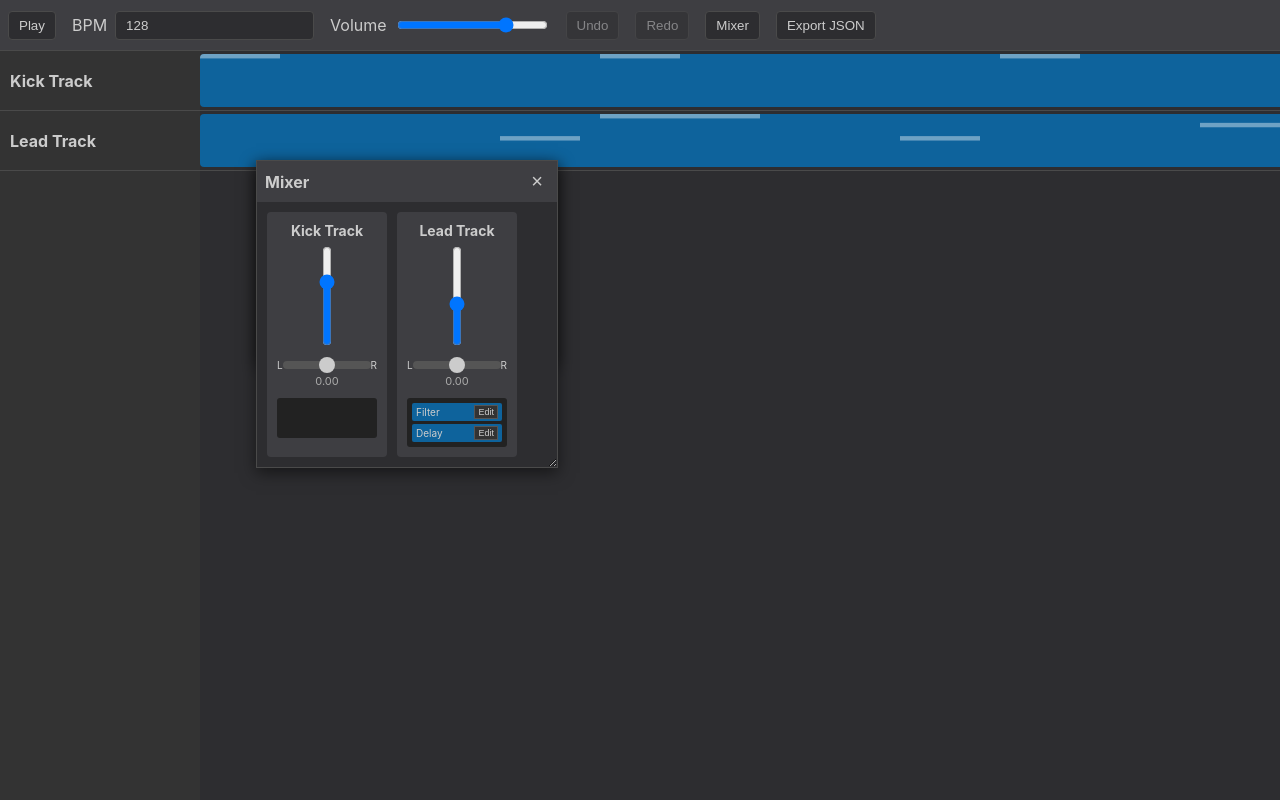
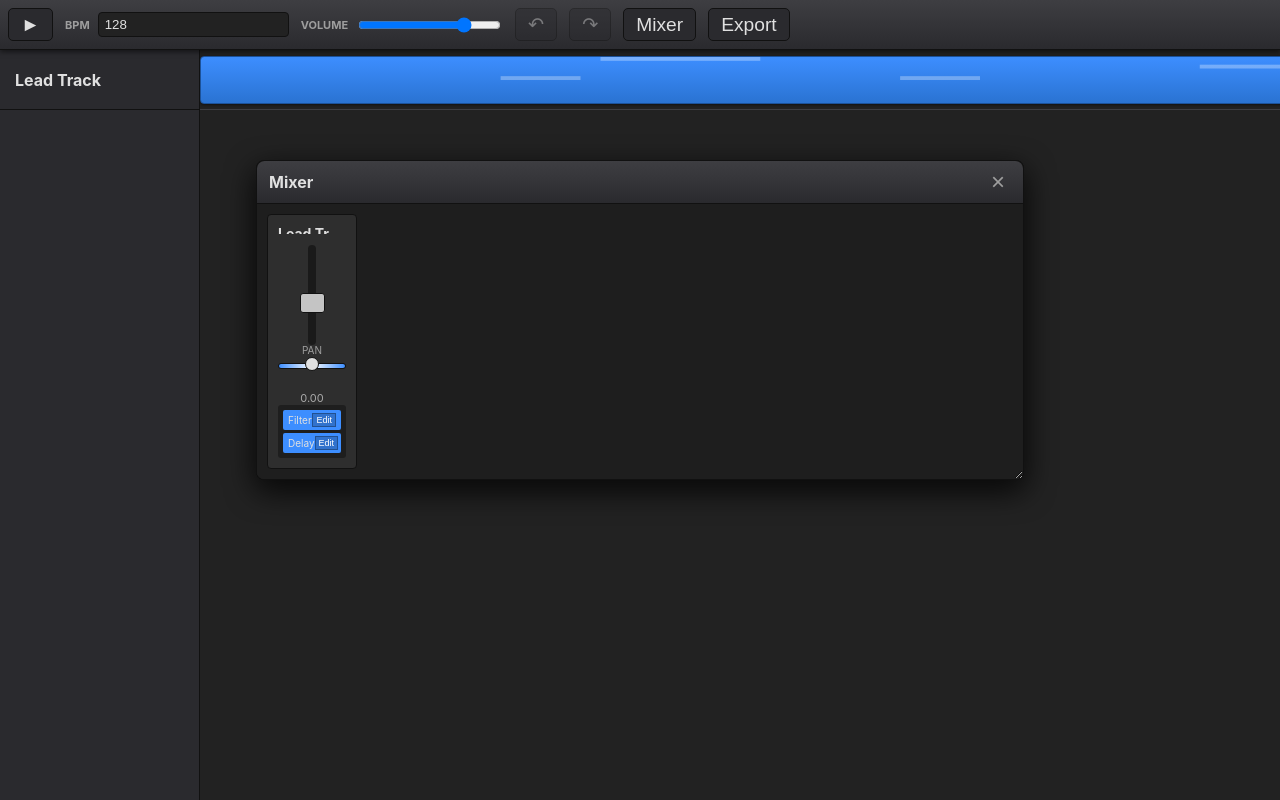
Before and after one commit to skywarspro15/Synq, a plain HTML site: page index.html in a window 1280 px wide. Drawn offline with Linux system fonts and the light colour scheme.

Commit message:
Major UI redesign + demo song update

```diff
--- a/js/ui/Mixer.js
+++ b/js/ui/Mixer.js
@@ -14,9 +14,6 @@ class Mixer {
     this.window.querySelector(".window-close-btn").onclick = () => this.hide();
     this.initDrag();
 
-    // ** THE FIX IS HERE **
-    // The event listener is attached ONCE when the Mixer is created.
-    // It listens for clicks on the container and checks if the clicked element was an "Edit" button.
     this.container.addEventListener("click", (e) => {
       if (e.target.classList.contains("edit-fx-btn")) {
         const trackName = e.target.dataset.trackName;
@@ -54,21 +51,24 @@ class Mixer {
 
       const strip = document.createElement("div");
       strip.className = "channel-strip";
+
+      // ** THE FIX IS HERE: New, clearer HTML structure for the pan control **
       strip.innerHTML = `
                 <label>${track.name}</label>
                 <input type="range" class="volume-slider" min="0" max="1.5" step="0.01" value="${
                   track.volume
                 }">
+                <br> <br>
                 <div class="pan-control">
-                    <span>L</span>
+                    <label>PAN</label>
                     <input type="range" class="pan-slider" min="-1" max="1" step="0.01" value="${
                       track.pan
                     }">
-                    <span>R</span>
                 </div>
                 <span class="pan-display">${parseFloat(track.pan).toFixed(
                   2
                 )}</span>
+
                 <div class="fx-list">${fxItemsHtml}</div>
             `;
 
--- a/js/ui/Toolbar.js
+++ b/js/ui/Toolbar.js
@@ -3,25 +3,23 @@ class Toolbar {
     this.app = app;
     const container = document.getElementById("toolbar-container");
 
-    // ** THE FIX IS HERE **
-    // First, create the HTML content of the toolbar.
     container.innerHTML = `
-            <button id="play-button">Play</button>
+            <button id="play-button" title="Play/Stop">►</button>
             <div class="control-group">
                 <label for="bpm-input">BPM</label>
-                <input type="number" id="bpm-input">
+                <input type="number" id="bpm-input" title="Beats Per Minute">
             </div>
             <div class="control-group">
                 <label for="master-volume">Volume</label>
-                <input type="range" id="master-volume" min="0" max="100">
+                <input type="range" id="master-volume" min="0" max="100" title="Master Volume">
             </div>
-            <button id="undo-button" disabled>Undo</button>
-            <button id="redo-button" disabled>Redo</button>
-            <button id="mixer-button">Mixer</button>
-            <button id="export-json-button">Export JSON</button>
+            <button id="undo-button" disabled title="Undo (Ctrl+Z)">↶</button>
+            <button id="redo-button" disabled title="Redo (Ctrl+Y)">↷</button>
+            <button id="mixer-button" title="Show Mixer">Mixer</button>
+            <button id="export-json-button" title="Export Song Data">Export</button>
         `;
 
-    // Now that the elements exist in the DOM, get references to them.
+    // Get references to all elements
     this.playButton = document.getElementById("play-button");
     this.bpmInput = document.getElementById("bpm-input");
     this.volumeSlider = document.getElementById("master-volume");
@@ -30,7 +28,7 @@ class Toolbar {
     this.mixerButton = document.getElementById("mixer-button");
     this.exportButton = document.getElementById("export-json-button");
 
-    // Finally, attach the event listeners.
+    // Add event listeners
     this.playButton.onclick = () => this.app.togglePlayback();
     this.bpmInput.onchange = () =>
       this.app.performAction(() => {
@@ -45,11 +43,8 @@ class Toolbar {
   }
 
   render() {
-    this.playButton.textContent = this.app.songPlayer.isPlaying
-      ? "Stop"
-      : "Play";
+    this.playButton.innerHTML = this.app.songPlayer.isPlaying ? "⏹" : "►";
     this.bpmInput.value = this.app.songData.bpm;
-
     this.undoButton.disabled = this.app.history.undoStack.length <= 1;
     this.redoButton.disabled = this.app.history.redoStack.length === 0;
   }
--- a/song.json
+++ b/song.json
@@ -6,20 +6,9 @@
       "name": "Main Synth",
       "plugin": "BasicSynth",
       "params": { "waveform": "sawtooth" }
-    },
-    {
-      "name": "Kick Synth",
-      "plugin": "BasicSynth",
-      "params": { "waveform": "triangle" }
     }
   ],
   "patterns": {
-    "kick_pattern": [
-      { "time": 0, "pitch": "C2", "duration": 0.2 },
-      { "time": 1, "pitch": "C2", "duration": 0.2 },
-      { "time": 2, "pitch": "C2", "duration": 0.2 },
-      { "time": 3, "pitch": "C2", "duration": 0.2 }
-    ],
     "lead_pattern_A": [
       { "time": 0.75, "pitch": "G4", "duration": 0.2 },
       { "time": 1, "pitch": "C5", "duration": 0.4 },
@@ -30,13 +19,6 @@
     ]
   },
   "tracks": [
-    {
-      "name": "Kick Track",
-      "instrument": "Kick Synth",
-      "volume": 1.0,
-      "pan": 0,
-      "fx": []
-    },
     {
       "name": "Lead Track",
       "instrument": "Main Synth",
@@ -56,12 +38,6 @@
   ],
   "arrangement": [
     {
-      "track": "Kick Track",
-      "pattern": "kick_pattern",
-      "startTime": 0,
-      "repeat": 4
-    },
-    {
       "track": "Lead Track",
       "pattern": "lead_pattern_A",
       "startTime": 0,
--- a/style.css
+++ b/style.css
@@ -1,23 +1,49 @@
+/* --- Global & Root Variables --- */
 :root {
-  --bg-main: #252526;
-  --bg-panel: #2d2d30;
-  --bg-header: #3e3e42;
-  --border-color: #4a4a4a;
-  --text-light: #cccccc;
-  --accent-color: #0e639c;
-  --note-color: #d1692a;
-  --playhead-color: rgba(255, 0, 0, 0.7);
+  --bg-darkest: #181818;
+  --bg-dark: #222222;
+  --bg-medium: #2a2a2e;
+  --bg-light: #3e3e42;
+  --border-color: #111111;
+  --accent-primary: #3d8eff;
+  --accent-secondary: #ff7b00;
+  --text-primary: #e0e0e0;
+  --text-secondary: #9e9e9e;
+  --shadow-color: rgba(0, 0, 0, 0.5);
 }
+
 html,
 body {
   margin: 0;
   padding: 0;
-  font-family: -apple-system, BlinkMacSystemFont, "Segoe UI", sans-serif;
-  background-color: var(--bg-main);
-  color: var(--text-light);
+  font-family: -apple-system, BlinkMacSystemFont, "Segoe UI", Roboto, Helvetica,
+    Arial, sans-serif, "Apple Color Emoji", "Segoe UI Emoji";
+  background-color: var(--bg-darkest);
+  color: var(--text-primary);
   overflow: hidden;
   height: 100vh;
 }
+* {
+  box-sizing: border-box;
+}
+
+/* --- Custom Scrollbars --- */
+::-webkit-scrollbar {
+  width: 10px;
+  height: 10px;
+}
+::-webkit-scrollbar-track {
+  background: var(--bg-dark);
+}
+::-webkit-scrollbar-thumb {
+  background: var(--bg-light);
+  border-radius: 5px;
+}
+::-webkit-scrollbar-thumb:hover {
+  background: #555;
+}
+
+/* --- App Layout --- */
 #app-container {
   display: flex;
   flex-direction: column;
@@ -26,28 +52,41 @@ body {
 .panel {
   position: relative;
   overflow: auto;
-  background-color: var(--bg-panel);
+  background-color: var(--bg-dark);
   flex-grow: 1;
 }
+
+/* --- Toolbar --- */
 #toolbar-container {
   padding: 8px;
   display: flex;
-  gap: 1rem;
+  gap: 0.75rem;
   align-items: center;
-  background-color: var(--bg-header);
+  background: linear-gradient(to bottom, var(--bg-light), var(--bg-medium));
   border-bottom: 1px solid var(--border-color);
   flex-shrink: 0;
+  box-shadow: 0 2px 5px var(--shadow-color);
+  z-index: 200;
 }
-#toolbar-container button,
-#toolbar-container input {
-  background-color: var(--bg-panel);
+#toolbar-container button {
+  background: var(--bg-medium);
   border: 1px solid var(--border-color);
-  color: var(--text-light);
-  border-radius: 4px;
-  padding: 6px 10px;
+  color: var(--text-primary);
+  border-radius: 5px;
+  padding: 6px 12px;
+  font-size: 1.2em;
+  line-height: 1;
+  transition: all 0.1s ease;
+}
+#toolbar-container button:hover:not(:disabled) {
+  background-color: var(--bg-light);
+  border-color: #000;
+}
+#toolbar-container button:active:not(:disabled) {
+  transform: scale(0.95);
 }
 #toolbar-container button:disabled {
-  opacity: 0.5;
+  opacity: 0.4;
   cursor: not-allowed;
 }
 .control-group {
@@ -55,13 +94,30 @@ body {
   align-items: center;
   gap: 8px;
 }
+.control-group label {
+  color: var(--text-secondary);
+  font-weight: bold;
+  font-size: 11px;
+  text-transform: uppercase;
+}
+#toolbar-container input[type="number"],
+#toolbar-container input[type="range"] {
+  background-color: var(--bg-dark);
+  border: 1px solid var(--border-color);
+  color: var(--text-primary);
+  border-radius: 4px;
+  padding: 4px 6px;
+}
+
+/* --- Arrangement & Track Headers --- */
 #arrangement-container {
   display: flex;
 }
 #track-headers-container {
   width: 200px;
   flex-shrink: 0;
-  background-color: #333;
+  background: var(--bg-medium);
+  border-right: 1px solid var(--border-color);
   overflow-y: hidden;
 }
 #arrangement-grid-wrapper {
@@ -69,88 +125,101 @@ body {
   overflow: auto;
   position: relative;
 }
-.track-header,
-.grid-row {
+.track-header {
   height: 60px;
   box-sizing: border-box;
   display: flex;
   align-items: center;
-  padding-left: 10px;
+  padding-left: 15px;
   border-bottom: 1px solid var(--border-color);
+  font-weight: bold;
+  background-color: var(--bg-medium);
+  transition: background-color 0.2s;
 }
 .grid-row {
-  padding-left: 0;
+  height: 60px;
   position: relative;
-}
-.track-header {
-  font-weight: bold;
+  background-image: linear-gradient(var(--bg-dark) 98%, var(--bg-light) 99%);
+  background-size: 100% 60px;
 }
 .playhead {
   position: absolute;
   width: 2px;
-  background-color: var(--playhead-color);
+  background-color: var(--accent-secondary);
   z-index: 5;
   pointer-events: none;
   top: 0;
 }
 .pattern-clip {
   position: absolute;
-  background-color: var(--accent-color);
-  height: 90%;
-  top: 5%;
+  background: linear-gradient(to bottom, var(--accent-primary), #2a73d2);
+  border: 1px solid #1c5299;
+  height: 80%;
+  top: 10%;
   border-radius: 4px;
   cursor: pointer;
   overflow: hidden;
   box-sizing: border-box;
+  box-shadow: 0 1px 3px var(--shadow-color);
 }
 .pattern-clip.selected {
-  border: 2px solid var(--note-color);
+  border: 2px solid var(--accent-secondary);
 }
 .pattern-clip svg {
   width: 100%;
   height: 100%;
 }
 .pattern-clip svg rect {
-  fill: rgba(255, 255, 255, 0.4);
+  fill: rgba(255, 255, 255, 0.3);
 }
+
+/* --- Floating Windows --- */
 .floating-window {
   display: none;
   position: absolute;
   top: 20%;
   left: 20%;
-  background-color: var(--bg-panel);
+  background-color: var(--bg-dark);
   border: 1px solid var(--border-color);
-  box-shadow: 0 5px 15px rgba(0, 0, 0, 0.5);
+  border-radius: 8px;
+  box-shadow: 0 10px 30px var(--shadow-color);
   z-index: 100;
   display: flex;
   flex-direction: column;
   resize: both;
-  overflow: auto; /* Changed to auto for plugin UIs */
-  min-width: 300px;
-  min-height: 200px;
+  overflow: auto;
+  width: 60vw;
+  height: 40vh;
+  min-width: 350px;
+  min-height: 250px;
 }
 .window-header {
   display: flex;
   justify-content: space-between;
   align-items: center;
-  padding: 8px;
-  background-color: var(--bg-header);
+  padding: 8px 12px;
+  background: linear-gradient(to bottom, var(--bg-light), var(--bg-medium));
   cursor: move;
   font-weight: bold;
   user-select: none;
   flex-shrink: 0;
+  border-top-left-radius: 8px;
+  border-top-right-radius: 8px;
+  border-bottom: 1px solid var(--border-color);
 }
 .window-close-btn {
   background: none;
   border: none;
-  color: var(--text-light);
-  font-size: 20px;
+  color: var(--text-secondary);
+  font-size: 24px;
   cursor: pointer;
+  line-height: 1;
 }
 .plugin-ui-content {
-  padding: 10px;
-} /* Wrapper for plugin UIs */
+  padding: 15px;
+}
 
+/* --- Piano Roll --- */
 #piano-roll-container {
   flex-grow: 1;
   display: flex;
@@ -164,7 +233,7 @@ body {
 }
 #piano-roll-keyboard {
   width: 80px;
-  background-color: #1e1e1e;
+  background-color: #111;
   flex-shrink: 0;
   overflow-y: auto;
 }
@@ -176,13 +245,21 @@ body {
 }
 #piano-roll-grid {
   position: relative;
+  background-image: linear-gradient(
+    to right,
+    rgba(0, 0, 0, 0.1) 1px,
+    transparent 1px
+  );
+  background-size: 25px 100%;
 }
 #piano-roll-content .playhead {
   left: 200px;
   height: 100%;
+  background-color: var(--accent-secondary);
 }
 #piano-roll-grid .grid-row {
   height: 20px;
+  border-bottom: 1px solid #1a1a1a;
 }
 .piano-key {
   height: 20px;
@@ -190,102 +267,133 @@ body {
   text-align: right;
   padding-right: 5px;
   box-sizing: border-box;
-  border-bottom: 1px solid var(--bg-main);
+  border: 1px solid #111;
 }
 .piano-key.white {
-  background-color: #bababa;
+  background-color: #c4c4c4;
   color: #333;
 }
 .piano-key.black {
-  background-color: #505050;
+  background-color: #3d3d3d;
   color: #fff;
+  border: 1px solid #000;
 }
 .note {
   position: absolute;
   height: 90%;
-  background: var(--note-color);
+  background: var(--accent-secondary);
+  border: 1px solid #b85a00;
   border-radius: 2px;
   box-sizing: border-box;
   cursor: pointer;
 }
 
+/* --- Mixer (Rewritten Styles) --- */
 #mixer-container {
   display: flex;
   gap: 10px;
   padding: 10px;
   overflow-x: auto;
   flex-grow: 1;
+  background-color: #1e1e1e;
 }
 .channel-strip {
-  width: 100px;
+  width: 90px;
   flex-shrink: 0;
-  background-color: var(--bg-header);
+  background-color: #2e2e2e;
   padding: 10px;
   border-radius: 4px;
   text-align: center;
   display: flex;
   flex-direction: column;
   align-items: center;
+  border: 1px solid var(--border-color);
 }
 .channel-strip label {
   display: block;
   font-weight: bold;
   font-size: 14px;
-  margin-bottom: 5px;
+  margin-bottom: 10px;
+  width: 100%;
   white-space: nowrap;
   overflow: hidden;
   text-overflow: ellipsis;
-  width: 100%;
 }
 .volume-slider {
-  -webkit-appearance: slider-vertical;
+  -webkit-appearance: none;
+  width: 100px;
+  height: 8px;
+  background: #1a1a1a;
+  border-radius: 4px;
+  transform: rotate(-90deg) translateX(-45px);
+  margin-bottom: 50px;
+}
+.volume-slider::-webkit-slider-thumb {
+  -webkit-appearance: none;
   width: 20px;
-  height: 100px;
-  margin-bottom: 10px;
+  height: 25px;
+  background: #c4c4c4;
+  border-radius: 3px;
+  cursor: pointer;
+  border: 1px solid #111;
 }
 .pan-control {
   display: flex;
+  flex-direction: column;
   align-items: center;
-  justify-content: space-between;
   width: 100%;
+  margin-bottom: 15px;
+}
+.pan-control label {
   font-size: 10px;
+  color: var(--text-secondary);
+  margin-bottom: 5px;
+  font-weight: normal;
+  text-transform: uppercase;
 }
 .pan-slider {
   -webkit-appearance: none;
   width: 100%;
-  height: 8px;
-  background: #555;
-  border-radius: 4px;
-  margin: 5px 0;
+  height: 6px;
+  background: linear-gradient(
+    to right,
+    var(--accent-primary),
+    #fff,
+    var(--accent-primary)
+  );
+  border-radius: 3px;
+  border: 1px solid var(--border-color);
 }
 .pan-slider::-webkit-slider-thumb {
   -webkit-appearance: none;
-  width: 16px;
-  height: 16px;
-  background: #ccc;
+  width: 14px;
+  height: 14px;
+  background: #e0e0e0;
   border-radius: 50%;
+  border: 1px solid #111;
   cursor: pointer;
+  margin-top: -4px;
 }
 .pan-display {
   font-size: 11px;
   color: #aaa;
-  margin-bottom: 10px;
+  margin-top: 5px;
 }
 .fx-list {
   font-size: 10px;
-  background-color: #222;
+  background-color: #1e1e1e;
   border-radius: 3px;
   padding: 5px;
   width: 100%;
-  min-height: 40px;
+  flex-grow: 1;
   box-sizing: border-box;
   display: flex;
   flex-direction: column;
   gap: 3px;
 }
 .fx-item {
-  background-color: var(--accent-color);
-  padding: 2px 4px;
+  background-color: var(--accent-primary);
+  padding: 3px 5px;
   border-radius: 2px;
   white-space: nowrap;
   overflow: hidden;
@@ -297,8 +405,8 @@ body {
 .edit-fx-btn {
   padding: 1px 3px;
   font-size: 9px;
-  background: #333;
-  border: 1px solid #555;
-  color: #ccc;
+  background: rgba(0, 0, 0, 0.2);
+  border: 1px solid rgba(0, 0, 0, 0.3);
+  color: #fff;
   cursor: pointer;
 }
```
Also changed, not shown: index.html (+5 -9 lines).
